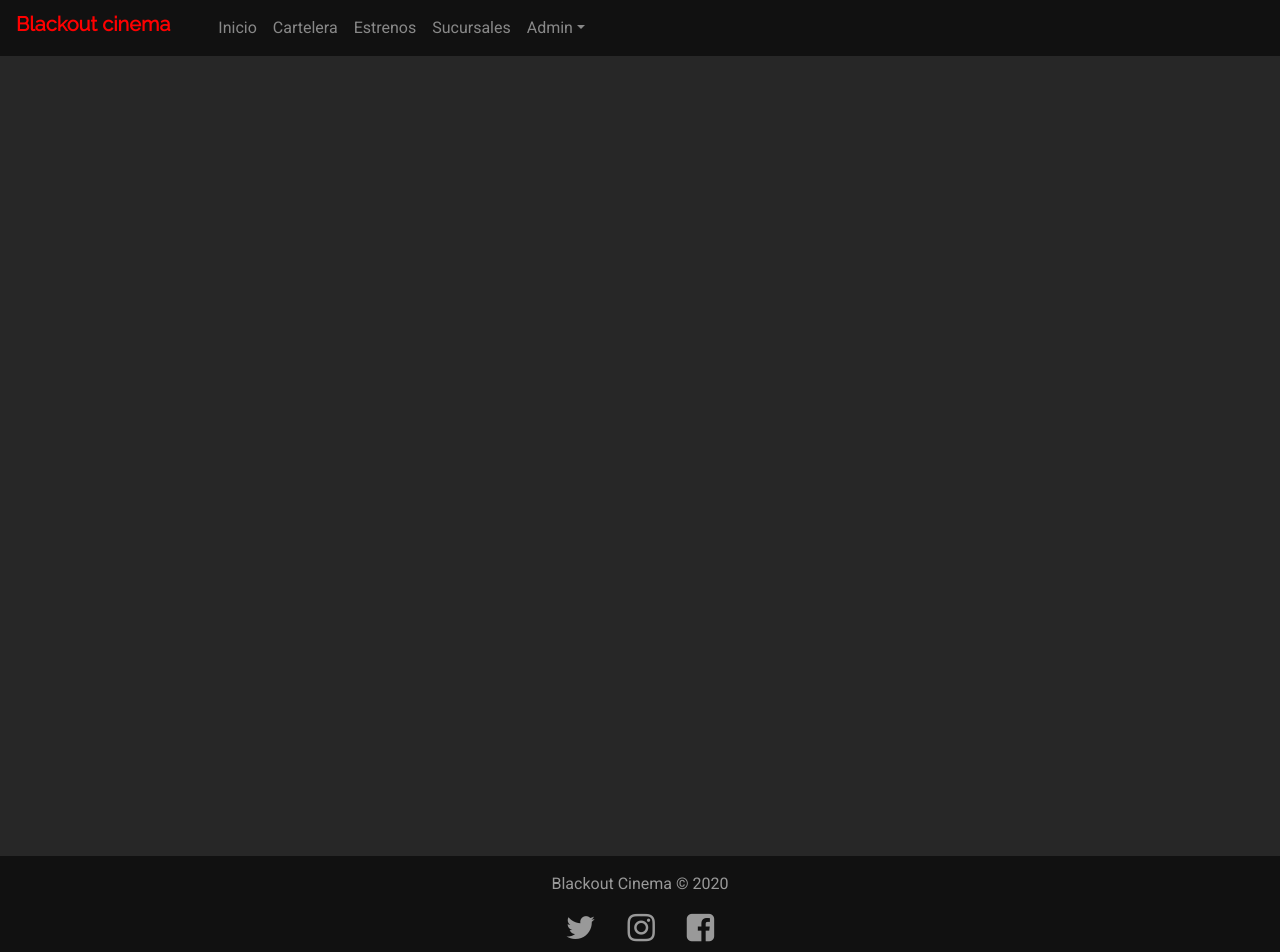
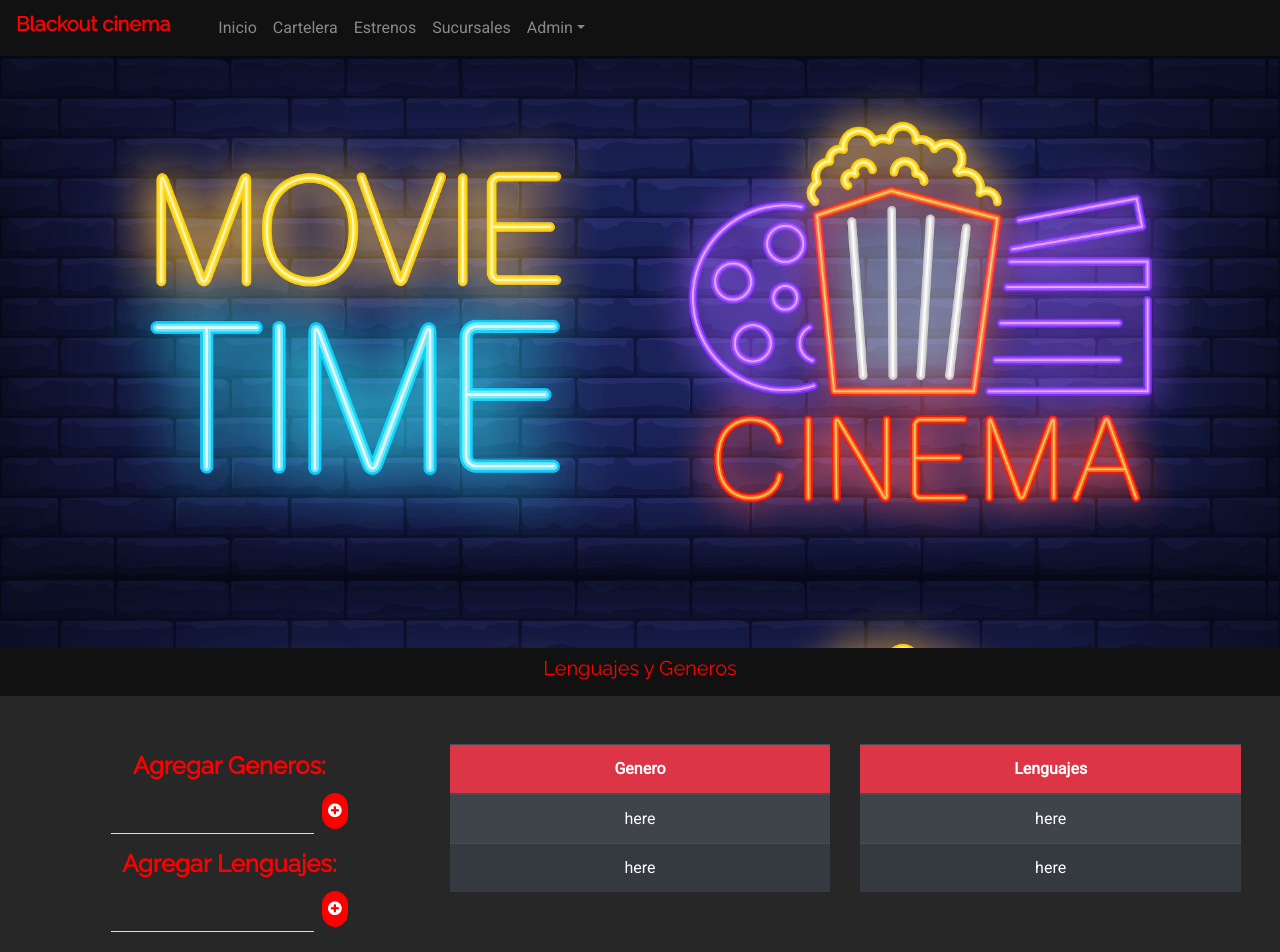
Before and after one commit to ehan16/blackout-cinema-frontend, a React (Create React App) app: page /admin/lang-genre in a window 1280 px wide. Shown: the top 952 px of the page. Built offline with nearby package versions, Linux system fonts and the light colour scheme.

Commit message:
vista lenguajes y generos  diseñada

```diff
--- a/src/App.css
+++ b/src/App.css
@@ -91,7 +91,7 @@ button, .btn-submit {
 
 .ft {
   color: rgb(153, 153, 153);
-  background: linear-gradient(bottom, #c7c7c7 17%, rgb(17, 17, 17, 1) 100%);;
+  background: linear-gradient(bottom, #c7c7c7 17%, rgb(17, 17, 17, 1) 100%);
 }
 
 .ft .fa, .fa-icon {
--- a/src/App.js
+++ b/src/App.js
@@ -17,6 +17,7 @@ import ClientsList from './components/pages/orders/ClientsList';
 import BranchDetail from './components/pages/branches/BranchDetail';
 import EmployeeTable from './components/pages/employees/EmployeeTable';
 import EmployeeForm from './components/pages/employees/EmployeeForm';
+import LangGenre from './components/pages/lang-genr/LangGenre';
 
 function App() {
   return (
@@ -39,6 +40,7 @@ function App() {
             {/* Rutas del admin */}
             <Route path='/admin/movies' exact={true} render={(props) => <MovieList {...props} mode='' />} />
             <Route path='/admin/add-movie' component={MovieForm} />
+            <Route path='/admin/lang-genre' component={LangGenre} />
             <Route path='/admin/movies/:movieId' render={(props) => <MovieForm {...props} edit={true} />} />
             <Route path='/admin/movie/:movieId/add-function' render={(props) => <FunctionForm {...props} />} />
             <Route path='/admin/movie/:movieId/functions' render={(props) => <MovieDetail {...props} admin={true} />} />
--- a/src/components/Navbar.js
+++ b/src/components/Navbar.js
@@ -22,6 +22,7 @@ class Navbar extends React.Component {
                             <a className="nav-link dropdown-toggle" href="#" id="dropMenu" data-toggle="dropdown" aria-haspopup="true" aria-expanded="false">Admin</a>
                             <div className="dropdown-menu mb-2" style={{ background: '#181818' }} aria-labelledby="dropMenu">
                                 <Link to='/admin/movies' className="dropdown-item text-white newHover" href="#">Películas</Link>
+                                <Link to='/admin/lang-genre' className="dropdown-item text-white newHover" href="#">Lenguajes - Generos</Link>
                                 <Link to='/admin/products' className="dropdown-item text-white newHover" href="#">Inventario</Link>
                                 <Link to='/admin/branches' className="dropdown-item text-white newHover" href="#">Sucursales</Link>
                                 <Link to='/admin/orders' className="dropdown-item text-white newHover" href="#">Ventas</Link>
--- /dev/null
+++ b/src/components/pages/lang-genr/LangGenre.js
@@ -0,0 +1,94 @@
+import React, { useState, useEffect } from "react";
+import axios from 'axios';
+import Banner from '../../Banner';
+import swal from "sweetalert";
+
+const LangGenre = (props) => {
+
+    const [language, setLanguage] = useState("");
+    const [genre, setGenre] = useState("");
+
+    const handleChange = (e) => {
+        e.preventDefault();
+        const {name, value} = e.currentTarget;
+        switch (name) {
+            case 'language':
+                setLanguage(value)
+                break;
+            case 'genre':
+                setGenre(value)
+                break;
+        }
+    }
+
+    const handleSubmitGenre = (e) => {
+        e.preventDefalut();
+        if(genre === ""){
+            swal("ERROR", "Existen campos invalidos", "error", { dangerMode: true });
+        }
+    }
+
+    const hanldeSubmitLang = (e) => {
+        e.preventDefault();
+        if(language === ""){
+            swal("ERROR", "Existen campos inválidos", "error", { dangerMode: true });
+        }
+    }
+
+    return(
+        <div>
+            <Banner name='Lenguajes y Generos'/>
+            <div className="row mx-2 px-sm-3 pb-3 pt-2 " >
+
+                <div className='col-md-4 my-3 py-4 text-center card-style rounded'>
+                    <h4 className="mt-2" style={{ color: 'red', fontWeight: 'bold'}}>Agregar Generos:</h4>
+                    <input className="form-field mb-2" style={{width:'auto'}}></input>
+                    <span><button className="ml-2" style={{width: 'auto', borderRadius: '30px'}}><i class="fa fa-plus-circle"></i></button></span>
+                    <h4 className="mt-2" style={{ color: 'red', fontWeight: 'bold'}}>Agregar Lenguajes:</h4>
+                    <input className="form-field" style={{width:'auto'}}></input>
+                    <span><button className="ml-2" style={{width: 'auto', borderRadius: '30px'}}><i class="fa fa-plus-circle"></i></button></span>
+                </div>
+
+                <div className="col-md-4 my-3 py-4 text-center">
+                    <table className="table table-striped table-hover table-dark">
+                        <thead>
+                            <tr className="bg-danger">
+                                <th scope="col">Genero</th>
+                            </tr>
+                        </thead>
+                        <tbody>
+                            <tr key="">
+                                <td>here</td>
+                            </tr>
+                            <tr key="">
+                                <td>here</td>
+                            </tr>
+                        </tbody>
+                    </table>
+                </div>
+
+                <div className="col-md-4 my-3 py-4 text-center">
+                    <table className="table table-striped table-hover table-dark">
+                            <thead>
+                                <tr className="bg-danger">
+                                    <th scope="col">Lenguajes</th>
+                                </tr>
+                            </thead>
+                            <tbody>
+                                <tr key="">
+                                    <td>here</td>
+                                </tr>
+                                <tr key="">
+                                    <td>here</td>
+                                </tr>
+                            </tbody>
+                        </table>
+                </div>
+            </div>
+        </div>
+    )
+
+
+}
+
+export default LangGenre;
```
